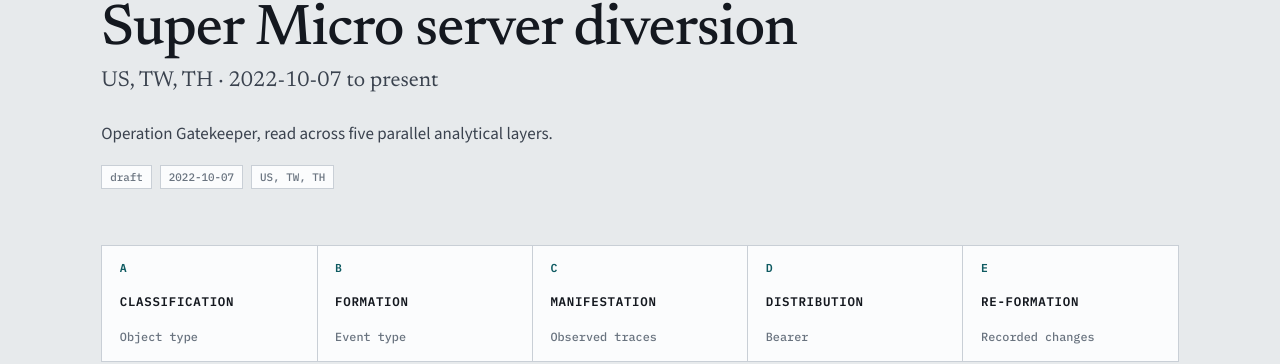
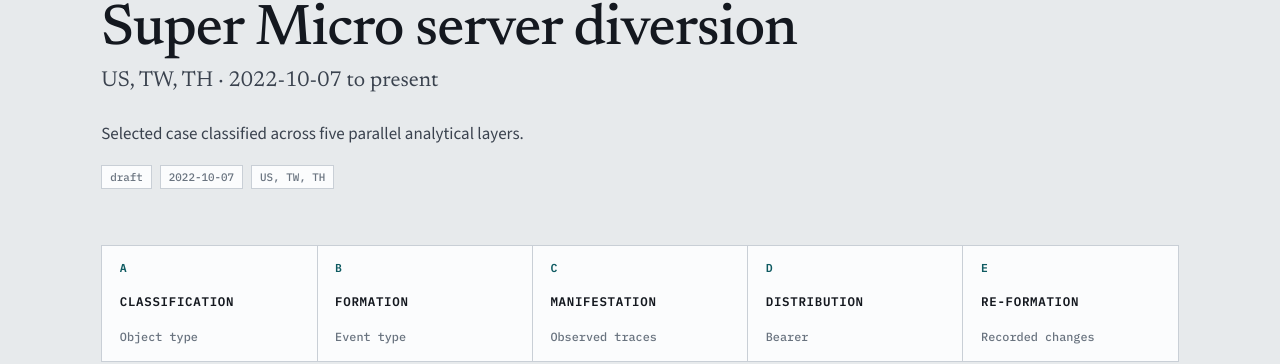
Before and after one commit to GaeunLim01/regulatory-order, a Jekyll site: the page built from cases/supermicro/index.html, in a window 1280 px wide and 900 px high. Shown: the part 162-526 px from the top of the window. Built offline with Jekyll 4.4.1, drawn with Linux system fonts in a browser that asks for light colours.

Commit message:
Add files via upload

```diff
--- a/cases/supermicro/index.html
+++ b/cases/supermicro/index.html
@@ -2,6 +2,6 @@
 layout: case
 title: Super Micro server diversion
 permalink: /cases/supermicro/
-description: Operation Gatekeeper, read across five parallel analytical layers.
+description: Selected case classified across five parallel analytical layers.
 case_id: supermicro-2026
 ---
```
